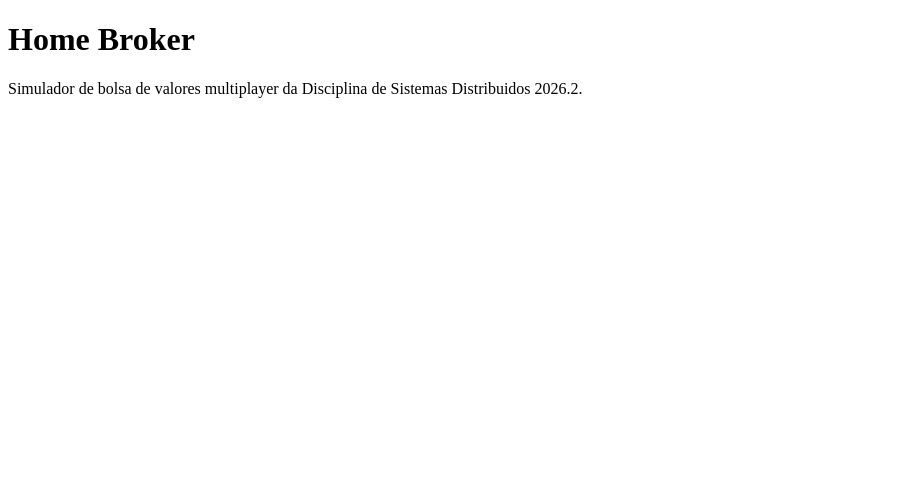
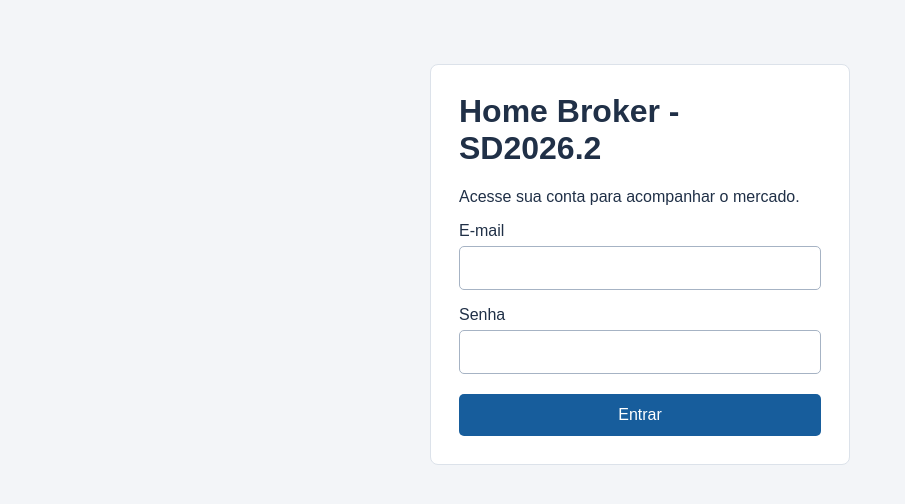
Before and after one commit to raissabac/Bolsa-de-Valores, a React (Vite) app in the folder frontend/: page / in a window 1280 px wide. Shown: the top 504 px of the page, without its empty margins (0-905 px from the left). Built offline with nearby package versions, Linux system fonts and the light colour scheme.

Commit message:
feat: adiciona interface de login do investidor

```diff
--- a/frontend/src/App.jsx
+++ b/frontend/src/App.jsx
@@ -1,8 +1,6 @@
+import Login from "./components/Login.jsx";
+import "./style.css";
+
 export default function App() {
-  return (
-    <main>
-      <h1>Home Broker</h1>
-      <p>Simulador de bolsa de valores multiplayer da Disciplina de Sistemas Distribuidos 2026.2.</p>
-    </main>
-  );
+  return <Login />;
 }
--- /dev/null
+++ b/frontend/src/components/Login.jsx
@@ -0,0 +1,45 @@
+import { useState } from "react";
+
+export default function Login() {
+  const [email, setEmail] = useState("");
+  const [senha, setSenha] = useState("");
+  const [mensagem, setMensagem] = useState("");
+
+  function entrar(event) {
+    event.preventDefault();
+    setMensagem("Autenticação Pendente");
+  }
+
+  return (
+    <main className="login">
+      <h1>Home Broker - SD2026.2</h1>
+      <p>Acesse sua conta para acompanhar o mercado.</p>
+
+      <form onSubmit={entrar}>
+        <label htmlFor="email">E-mail</label>
+        <input
+          id="email"
+          type="email"
+          autoComplete="username"
+          required
+          value={email}
+          onChange={(event) => setEmail(event.target.value)}
+        />
+
+        <label htmlFor="senha">Senha</label>
+        <input
+          id="senha"
+          type="password"
+          autoComplete="current-password"
+          required
+          value={senha}
+          onChange={(event) => setSenha(event.target.value)}
+        />
+
+        <button type="submit">Entrar</button>
+
+        {mensagem && <p role="status">{mensagem}</p>}
+      </form>
+    </main>
+  );
+}
--- /dev/null
+++ b/frontend/src/style.css
@@ -0,0 +1,58 @@
+* {
+  box-sizing: border-box;
+}
+
+body {
+  margin: 0;
+  font-family: Arial, sans-serif;
+  background: #f3f5f8;
+  color: #203047;
+}
+
+.login {
+  width: calc(100% - 32px);
+  max-width: 420px;
+  margin: 64px auto;
+  padding: 28px;
+  background: white;
+  border: 1px solid #dce2ea;
+  border-radius: 8px;
+}
+
+h1 {
+  margin-top: 0;
+}
+
+label {
+  display: block;
+  margin: 16px 0 6px;
+}
+
+input,
+button {
+  width: 100%;
+  padding: 12px;
+  font: inherit;
+  border-radius: 5px;
+}
+
+input {
+  border: 1px solid #a6b3c4;
+}
+
+button {
+  margin-top: 20px;
+  border: none;
+  background: #175d9c;
+  color: white;
+  cursor: pointer;
+}
+
+button:hover {
+  background: #104779;
+}
+
+:focus-visible {
+  outline: 3px solid #d08614;
+  outline-offset: 3px;
+}
```
